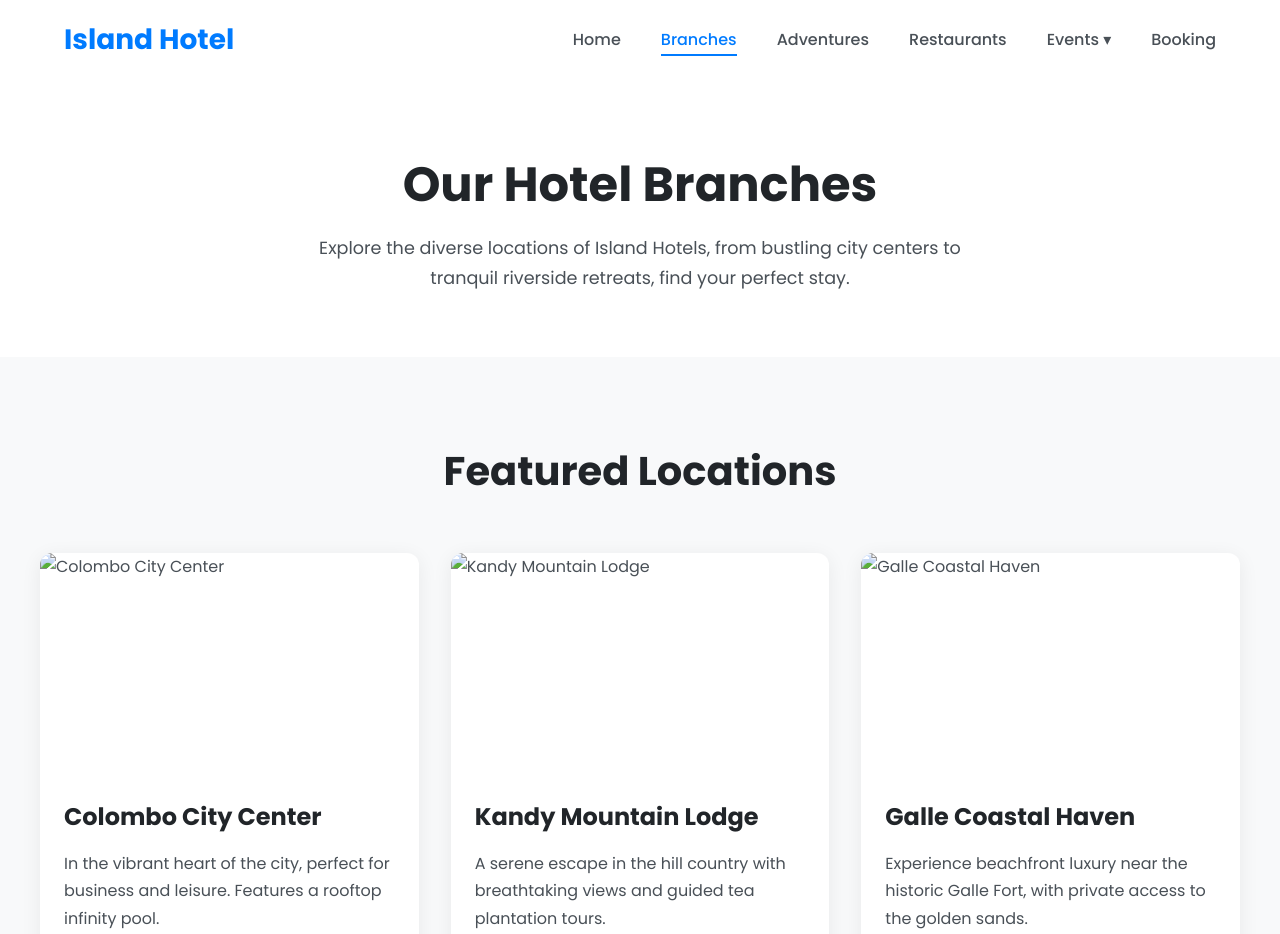
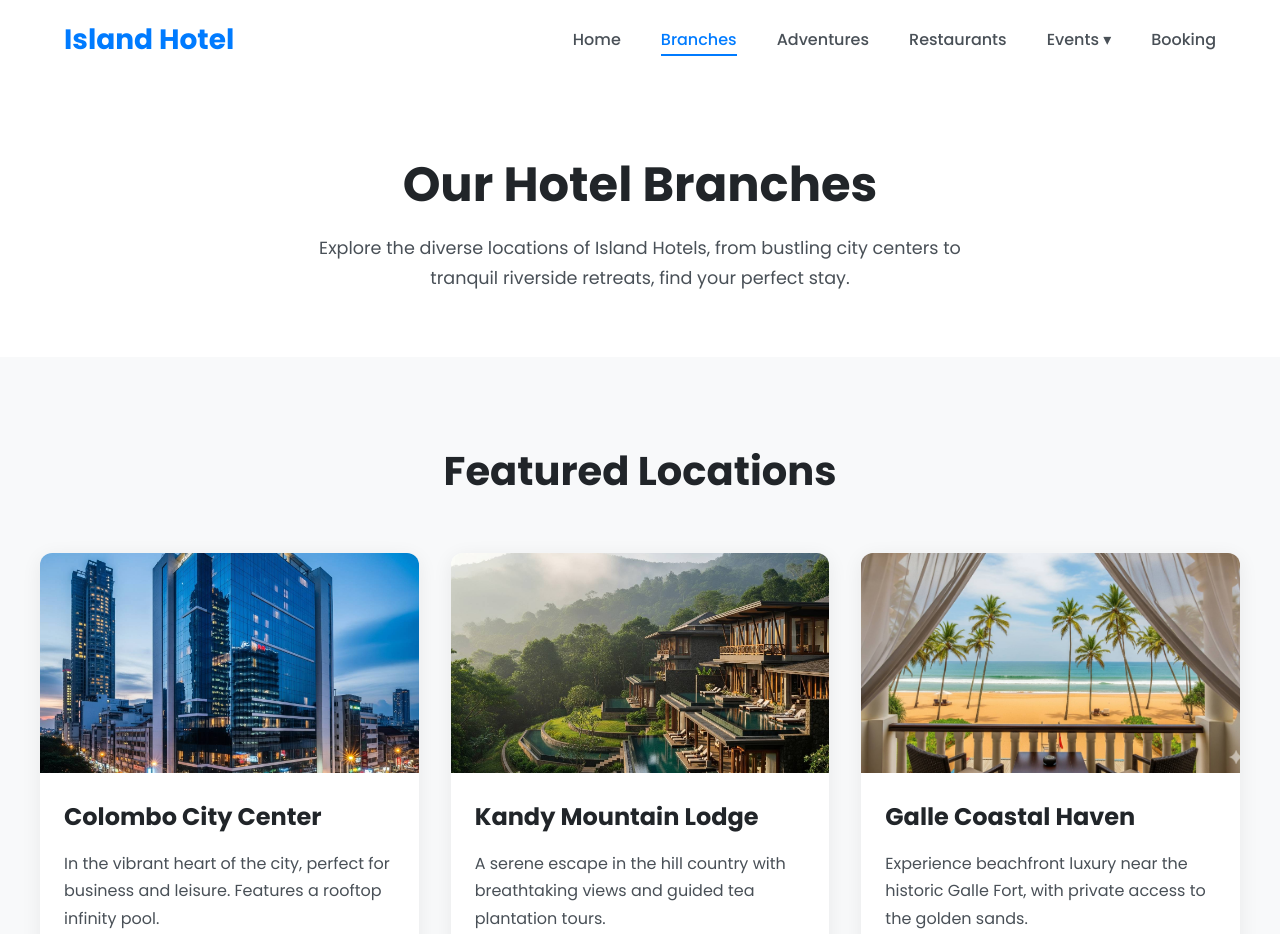
Before and after one commit to adrianaravinda/island-hotel-assignment-, a plain HTML site: page branches.html in a window 1280 px wide. Shown: the top 934 px of the page. Drawn offline with Linux system fonts and the light colour scheme.

Commit message:
nextchange

```diff
--- a/branches.html
+++ b/branches.html
@@ -38,7 +38,7 @@
       <h2 class="section-title">Featured Locations</h2>
       <div class="card-grid">
         <div class="card">
-          <img src="images/branch-colombo.png" alt="Colombo City Center">
+          <img src="images/branchcolombo.jpg" alt="Colombo City Center">
           <div class="card-content">
             <h3>Colombo City Center</h3>
             <p>In the vibrant heart of the city, perfect for business and leisure. Features a rooftop infinity pool.</p>
@@ -46,7 +46,7 @@
           </div>
         </div>
         <div class="card">
-          <img src="images/branch-kandy.png" alt="Kandy Mountain Lodge">
+          <img src="images/branchkandy.jpg" alt="Kandy Mountain Lodge">
           <div class="card-content">
             <h3>Kandy Mountain Lodge</h3>
             <p>A serene escape in the hill country with breathtaking views and guided tea plantation tours.</p>
@@ -54,7 +54,7 @@
           </div>
         </div>
         <div class="card">
-          <img src="images/branch-galle.png" alt="Galle Coastal Haven">
+          <img src="images/branchgalle.jpg" alt="Galle Coastal Haven">
           <div class="card-content">
             <h3>Galle Coastal Haven</h3>
             <p>Experience beachfront luxury near the historic Galle Fort, with private access to the golden sands.</p>
```
Also changed, not shown: event1.html (+1 -1 lines), event2.html (+1 -1 lines), index.html (+1 -1 lines), images/branchcolombo.jpg (renamed from images/branch-colombo.jpg), images/branchgalle.jpg (renamed from images/branch-galle.jpg), images/branchkandy.jpg (renamed from images/branch-kandy.jpg).
